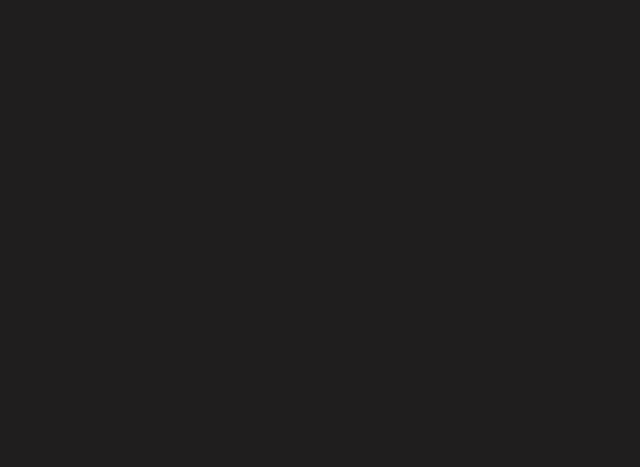
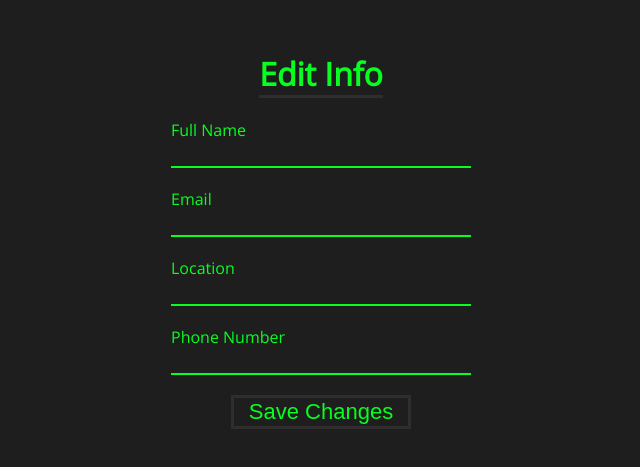
Before and after one commit to bschatzj/chefstuff, a React (Create React App) app: page /edit-info in a window 1280 px wide. Shown: the part 145-612 px from the top of the page, without its empty margins (319-959 px from the left). Built offline with nearby package versions, Linux system fonts and the light colour scheme.

Commit message:
added the edit-info component

```diff
--- a/src/App.js
+++ b/src/App.js
@@ -6,6 +6,9 @@
 import Login from "./components/Login";
 import CreateAccount from "./components/CreateAccount";
 import ChefDashboard from "./components/ChefDashboard";
+import EditProfilePicture from "./components/EditProfilePicture";
+import EditAbout from "./components/EditAbout";
+import EditInfo from "./components/EditInfo";
 import PrivateRoute from "./components/PrivateRoute";
 function App() {
   return (
@@ -14,6 +17,9 @@
       <Route exact path="/login" component={Login} />
       {/*   <Home /> */}
       <Route path="/chefdashboard" component={ChefDashboard} />
+      <Route path="/edit-profile-picture" component={EditProfilePicture} />
+      <Route path="/edit-about" component={EditAbout} />
+      <Route path="/edit-info" component={EditInfo} />
     </div>
   );
 }
--- a/src/components/ChefDashboard.js
+++ b/src/components/ChefDashboard.js
@@ -1,11 +1,13 @@
 import React from "react";
 import Image from "../ChefRamsay.jpg";
+import { BrowserRouter as Router, Route, Link } from "react-router-dom";
 const ChefDashboard = props => {
   return (
     <div className="dashboard-body">
       <div className="inner-body">
         <div className="left-div">
           <div className="img-div">
+            <Link to="/edit-profile-picture">
               <img className="chef-img" src={Image} alt="Chef" />
               <i
                 class="far fa-edit"
@@ -15,13 +17,17 @@
                   fontSize: "20px"
                 }}
               ></i>
+            </Link>
           </div>
 
           <div className="chef-info">
+            <Link to="/edit-info" style={{ textDecoration: "none" }}>
               <h3>
                 Personal Info{" "}
                 <i class="far fa-edit" style={{ color: "white" }}></i>
               </h3>
+            </Link>
+
             <span>
               <i class="far fa-user"></i> Gordon Ramsay
             </span>
@@ -45,18 +51,20 @@
           </div>
 
           <div className="about-div">
+            <Link to="/edit-about" style={{ textDecoration: "none" }}>
               <h2>About:</h2>
               <p>
-              Gordon James Ramsay OBE (born 8 November 1966) is a British chef,
-              restaurateur, writer, television personality and food critic. He
-              was born in Johnstone, Scotland, and raised in
-              Stratford-upon-Avon, England. His restaurants have been awarded 16
-              Michelin stars in total and currently hold a total of seven.
+                Gordon James Ramsay OBE (born 8 November 1966) is a British
+                chef, restaurateur, writer, television personality and food
+                critic. He was born in Johnstone, Scotland, and raised in
+                Stratford-upon-Avon, England. His restaurants have been awarded
+                16 Michelin stars in total and currently hold a total of seven.
               </p>
               <i
                 class="far fa-edit"
                 style={{ color: "white", fontSize: "20px" }}
               ></i>
+            </Link>
           </div>
           <div className="recipes-div">
             <h3>Recipes</h3>
--- /dev/null
+++ b/src/components/EditAbout.js
@@ -0,0 +1,7 @@
+import React from "react";
+
+const EditAbout = () => {
+  return <div></div>;
+};
+
+export default EditAbout;
--- /dev/null
+++ b/src/components/EditInfo.js
@@ -0,0 +1,29 @@
+import React from "react";
+
+const EditInfo = () => {
+  return (
+    <div className="info-div">
+      <div>
+        <h1>Edit Info</h1>
+      </div>
+      <form className="info-form">
+        <label className="info-labels">Full Name</label>
+        <input type="text" name="name" className="info-inputs" />
+
+        <label className="info-labels">Email</label>
+        <input type="text" name="email" className="info-inputs" />
+
+        <label className="info-labels">Location</label>
+        <input type="text" name="location" className="info-inputs" />
+
+        <label className="info-labels">Phone Number</label>
+        <input type="text" name="phone number" className="info-inputs" />
+        <div className="info-button-div">
+          <button className="info-button">Save Changes</button>
+        </div>
+      </form>
+    </div>
+  );
+};
+
+export default EditInfo;
--- /dev/null
+++ b/src/components/EditProfilePicture.js
@@ -0,0 +1,7 @@
+import React from "react";
+
+const EditProfilePicture = () => {
+  return <div></div>;
+};
+
+export default EditProfilePicture;
--- a/src/styles.scss
+++ b/src/styles.scss
@@ -1,6 +1,7 @@
 @import url("https://fonts.googleapis.com/css?family=Open+Sans&display=swap");
 * {
   box-sizing: border-box;
+  outline: none;
 }
 
 body {
@@ -217,3 +218,50 @@
     text-align: left;
   }
 }
+
+/*Edit Info*/
+.info-div {
+  // border: 2px solid red;
+  height: 100vh;
+  display: flex;
+  flex-direction: column;
+  justify-content: center;
+  align-items: center;
+  h1 {
+    color: #07fe20;
+
+    border-bottom: 3px solid #2f2d2d;
+  }
+}
+.info-form {
+  display: flex;
+  flex-direction: column;
+  // border: 2px solid red;
+  width: 300px;
+  height: 360px;
+
+  .info-labels {
+    color: #07fe20;
+    text-align: left;
+  }
+  .info-inputs {
+    margin-bottom: 20px;
+    font-size: 20px;
+    background-color: transparent;
+    border: none;
+    border-bottom: 2px solid #07fe20;
+    color: #f3ffef;
+  }
+}
+.info-button-div {
+  display: flex;
+  justify-content: center;
+  align-items: center;
+  .info-button {
+    color: #07fe20;
+    border: 3px solid #2f2d2d;
+    background-color: transparent;
+    font-size: 22px;
+    width: 60%;
+  }
+}
```
Lines whose indentation alone changed are shown as unchanged.
